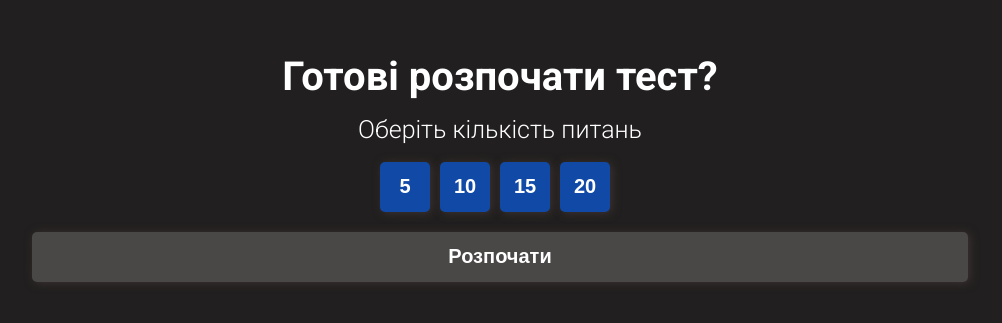
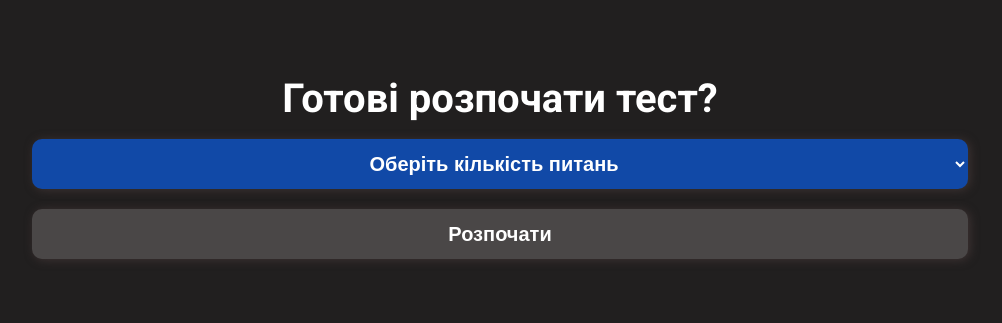
Before and after one commit to Maxim-Kutsenko/quiz-app, a React (Create React App) app: page / in a window 1280 px wide. Shown: the part 221-544 px from the top of the page, without its empty margins (140-1142 px from the left). Built offline with nearby package versions, Linux system fonts and the light colour scheme.

Commit message:
layout_changes

```diff
--- a/src/components/Button/Button.jsx
+++ b/src/components/Button/Button.jsx
@@ -8,9 +8,8 @@ const Button = ({ onClick, backColor, text, id, disabled,className, quizNumber
       data-id={id}
       style={{backgroundColor:backColor}}
       disabled={disabled}
-
     >
-    {quizNumber && <span className='quiz-number'>{id+1}.</span>}
+    {quizNumber && <span className='quiz-number'>{id+1}</span>}
       {text}
     </button>
   )
--- a/src/components/FinishSceen/FinishScreen.jsx
+++ b/src/components/FinishSceen/FinishScreen.jsx
@@ -17,13 +17,13 @@ export const FinishScreen = () => {
 
       {!showAnswers ?
         <>
-          <h1 className='title'>Вітаємо, тест закінчено!</h1>
+          <h1 className='title'>Тест закінчено!</h1>
           <div>
             <div className='analytic'>Правильних відповідей: <span style={{ color: 'blue' }}>{answersCount.correct}</span></div>
-            <div className='analytic'>Не правильних відповідей: <span style={{ color: 'red' }}>{answersCount.wrong}</span></div>
+            <div className='analytic'>Не правильних відповідей: <span style={{ color: '#ff0000' }}>{answersCount.wrong}</span></div>
           </div>
           <Button className={'btn btn--center'} text={'Показати відповіді'} onClick={showAnswersHandler} />
-          <Button className={'btn btn--center'} text={'Почати заново'} onClick={() => window.location.reload()} />
+          <Button className={'btn btn--center'} text={'Новий тест'} onClick={() => window.location.reload()} />
         </>
         :
         <>
@@ -31,22 +31,18 @@ export const FinishScreen = () => {
             {quizList.map((item, index) => {
               let isCorrect = item.correctIndex === item.activeId
               return (
-                <div className='answers' key={index}
-                  style={{
-                    borderColor: isCorrect ? '#1149a7' : 'red'
-                  }}
-                >
+                <div className={`answers ${isCorrect ? 'answers--correct': 'answers--wrong'}`} key={index}>
                   <div>{index + 1}. {item.question}</div>
                   <div>Ви відповіли: <span>
                     {item.answers[item.activeId]}
-                  </span> - <span style={{color:isCorrect ? '#1149a7' : 'red'}}>{isCorrect ? 'вірно' : 'не вірно'}</span>
+                  </span> - <span style={{color:isCorrect ? '#1149a7' : '#ff0000'}}>{isCorrect ? 'вірно' : 'не вірно'}</span>
                   </div>
                   {!isCorrect && <div >Правильна відповідь: <span>{item.answers[item.correctIndex]}</span></div>}
                 </div>
               )
             })}
           </div>
-          <Button className={'btn btn--center'} text={'Почати заново'} onClick={() => window.location.reload()} />
+          <Button className={'btn btn--center'} text={'Новий тест'} onClick={() => window.location.reload()} />
         </>
       }
 
--- a/src/components/QuizContainer/QuizContainer.jsx
+++ b/src/components/QuizContainer/QuizContainer.jsx
@@ -37,6 +37,7 @@ export const QuizContainer = () => {
     }
     function prevClickHandler() {
         dispatch(decrementCount())
+
     }
     function analyticHandler(event, id) {
         let correctId = quizList[count].correctIndex
--- a/src/components/StartQuizScreen/StartQuizScreen.jsx
+++ b/src/components/StartQuizScreen/StartQuizScreen.jsx
@@ -7,37 +7,26 @@ import '../../scss/index.scss'
 export const StartQuizScreen = () => {
   const dispatch = useDispatch()
   const readyToStart = useSelector((state) => state.mainSlice.readyToStart)
-  const [activeButtonId, setActiveButtonId] = React.useState(null);
 
-  function clickHandler(event, id) {
-    setActiveButtonId(id);
-    let currentId = +event.target.dataset.id
-    dispatch(setQuizAmount(currentId))
+  function changeHandlet(event) {
+    dispatch(setQuizAmount(+event.target.value))
   }
-
   return (
 
     <div>
       <h1 className='title'>Готові розпочати тест?</h1>
-      <h2 style={{ marginBottom: 20, fontSize: 25 }}>Оберіть кількість питань</h2>
-      <div className="small-btn-wrap">
-        <Button className={`btn btn--small ${activeButtonId === 5 ? 'active' : ''}`}
-          text={5}
-          id={5}
-          onClick={(event) => clickHandler(event, 5)}
-        />
-        <Button className={`btn btn--small ${activeButtonId === 10 ? 'active' : ''}`}
-          text={10}
-          id={10}
-          onClick={(event) => clickHandler(event, 10)} />
-        <Button className={`btn btn--small ${activeButtonId === 15 ? 'active' : ''}`}
-          text={15}
-          id={15}
-          onClick={(event) => clickHandler(event, 15)} />
-        <Button className={`btn btn--small ${activeButtonId === 20 ? 'active' : ''}`}
-          text={20}
-          id={20}
-          onClick={(event) => clickHandler(event, 20)} />
+      <div className='title-wrap'>
+        <select name="select"
+          className='btn btn--select'
+          onChange={changeHandlet}
+          defaultValue={'Оберіть кількість питань'}
+        >
+          <option value="Оберіть кількість питань" disabled >Оберіть кількість питань</option>
+          <option value="5" >5</option>
+          <option value="10">10</option>
+          <option value="15">15</option>
+          <option value="20">20</option>
+        </select>
       </div>
       <Button
         className={'btn btn--center'}
--- a/src/scss/index.scss
+++ b/src/scss/index.scss
@@ -10,10 +10,12 @@ body {
   height: 100vh;
   color: $textColor;
 }
+
 .finish-screen {
   height: auto;
-  padding: 100px 0;
+  padding: 50px 0;
 }
+
 #root {
   display: flex;
   justify-content: center;
@@ -51,7 +53,7 @@ body {
   display: flex;
   justify-content: center;
   align-items: center;
-  border-radius: 5px;
+  border-radius: 10px;
   width: 80%;
   min-height: 50px;
   cursor: pointer;
@@ -73,8 +75,7 @@ body {
 
 
   @media(max-width:$phoneMiddleScreen) {
-
-    min-height: 40px;
+    width: 100%;
     font-size: 16px;
   }
 }
@@ -83,6 +84,17 @@ body {
   width: 50px;
   display: inline-flex;
   margin-right: 10px;
+}
+.btn--select {
+  text-align: center;
+  margin: 0;
+}
+.title-wrap {
+  display: flex;
+  justify-content: center;
+  align-items: center;
+  gap: 10px;
+  margin-bottom: 20px;
 }
 
 .btn--center {
@@ -206,6 +218,10 @@ body {
   margin: 0 auto;
   justify-content: space-between;
   align-items: center;
+
+  @media(max-width:$phoneMiddleScreen) {
+    width: 100%;
+  }
 }
 
 .btn input[type="radio"] {
@@ -234,14 +250,25 @@ body {
   margin: 0 auto;
   width: 80%;
   font-size: 20px;
+
+  @media(max-width:$phoneMiddleScreen) {
+    width: 100%;
+  }
 }
 
 .answers {
   margin-bottom: 10px;
-  border: 2px solid;
+  border: 1px solid;
   padding: 10px;
+  border-radius: 10px;
 
   div {
     margin-bottom: 5px;
   }
 }
+.answers--correct {
+  border-color: #1149a7;
+}
+.answers--wrong {
+  border-color: #ff0000;
+}
```
